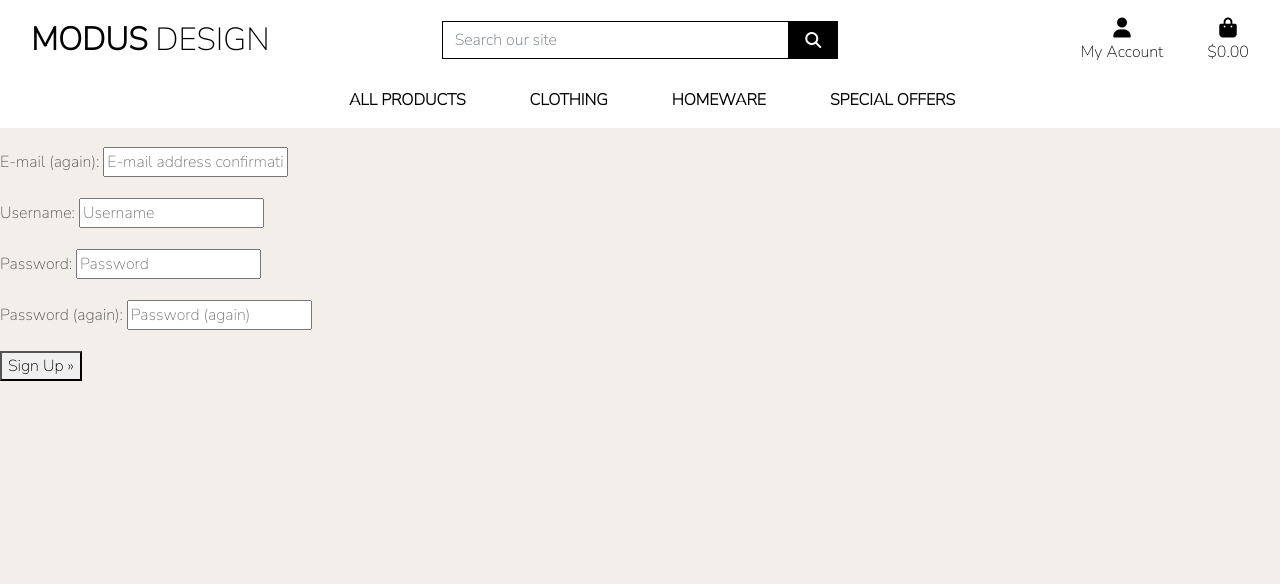
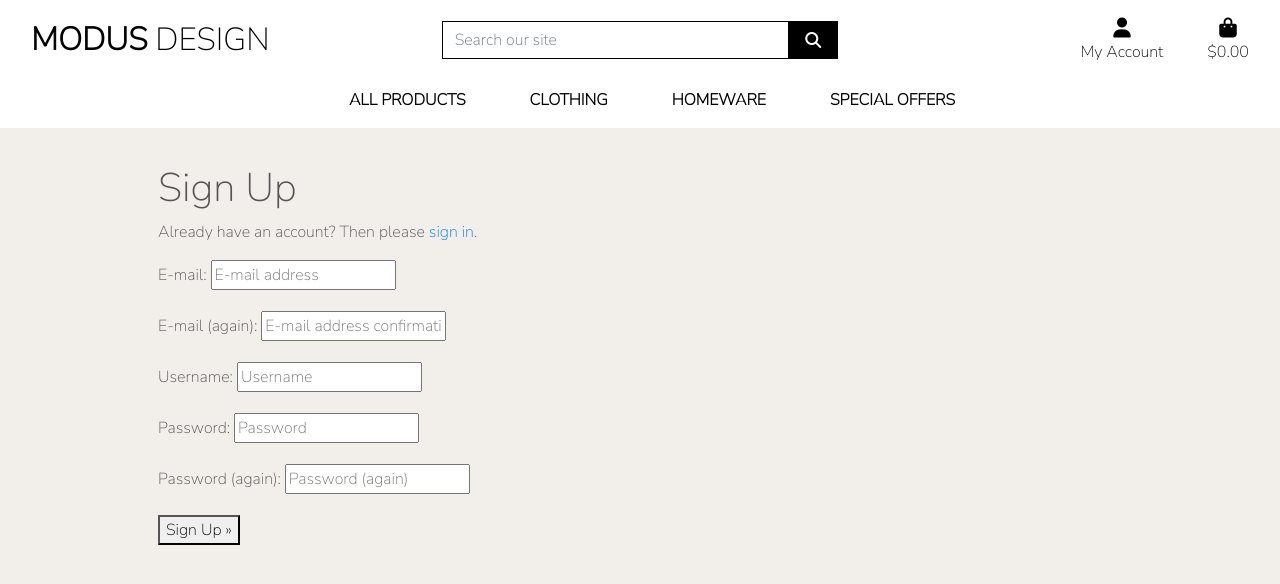
Before and after one commit to Code-Institute-Submissions/modusdesign, a Django app: page /accounts/signup/ in a window 1280 px wide. Shown: the top 584 px of the page. Run offline with Django 3.2, Linux system fonts and the light colour scheme; some libraries are stand-ins or nearby versions.

Commit message:
Adjusted allauth pages layout

```diff
--- a/templates/allauth/account/account_inactive.html
+++ b/templates/allauth/account/account_inactive.html
@@ -5,7 +5,10 @@
 {% block head_title %}{% trans "Account Inactive" %}{% endblock %}
 
 {% block content %}
-<h1>{% trans "Account Inactive" %}</h1>
+<div class="container header-container">
+    <div class="col">
+        <h1>{% trans "Account Inactive" %}</h1>
 
 <p>{% trans "This account is inactive." %}</p>
 {% endblock %}
+</div>
--- a/templates/allauth/account/email.html
+++ b/templates/allauth/account/email.html
@@ -5,6 +5,8 @@
 {% block head_title %}{% trans "Account" %}{% endblock %}
 
 {% block content %}
+<div class="container header-container">
+  <div class="col">
     <h1>{% trans "E-mail Addresses" %}</h1>
 {% if user.emailaddress_set.all %}
 <p>{% trans 'The following e-mail addresses are associated with your account:' %}</p>
@@ -70,4 +72,5 @@
   }
 })();
 </script>
+</div>
 {% endblock %}
--- a/templates/allauth/account/email_confirm.html
+++ b/templates/allauth/account/email_confirm.html
@@ -7,7 +7,9 @@
 
 
 {% block content %}
-<h1>{% trans "Confirm E-mail Address" %}</h1>
+<div class="container header-container">
+    <div class="col">
+    <h1>{% trans "Confirm E-mail Address" %}</h1>
 
 {% if confirmation %}
 
@@ -29,3 +31,4 @@
 {% endif %}
 
 {% endblock %}
+</div>
--- a/templates/allauth/account/login.html
+++ b/templates/allauth/account/login.html
@@ -7,7 +7,9 @@
 
 {% block content %}
 
-<h1>{% trans "Sign In" %}</h1>
+<div class="container header-container">
+  <div class="col">
+  <h1>{% trans "Sign In" %}</h1>
 
 {% get_providers as socialaccount_providers %}
 
@@ -42,5 +44,5 @@ for a {{ site_name }} account and sign in below:{% endblocktrans %}</p>
   <a class="button secondaryAction" href="{% url 'account_reset_password' %}">{% trans "Forgot Password?" %}</a>
   <button class="primaryAction" type="submit">{% trans "Sign In" %}</button>
 </form>
-
+</div>
 {% endblock %}
--- a/templates/allauth/account/logout.html
+++ b/templates/allauth/account/logout.html
@@ -5,7 +5,9 @@
 {% block head_title %}{% trans "Sign Out" %}{% endblock %}
 
 {% block content %}
-<h1>{% trans "Sign Out" %}</h1>
+<div class="container header-container">
+  <div class="col">
+  <h1>{% trans "Sign Out" %}</h1>
 
 <p>{% trans 'Are you sure you want to sign out?' %}</p>
 
@@ -16,6 +18,6 @@
   {% endif %}
   <button type="submit">{% trans 'Sign Out' %}</button>
 </form>
-
+</div>
 
 {% endblock %}
--- a/templates/allauth/account/password_change.html
+++ b/templates/allauth/account/password_change.html
@@ -5,6 +5,8 @@
 {% block head_title %}{% trans "Change Password" %}{% endblock %}
 
 {% block content %}
+<div class="container header-container">
+    <div class="col">
     <h1>{% trans "Change Password" %}</h1>
 
     <form method="POST" action="{% url 'account_change_password' %}" class="password_change">
@@ -13,3 +15,4 @@
         <button type="submit" name="action">{% trans "Change Password" %}</button>
     </form>
 {% endblock %}
+</div>
--- a/templates/allauth/account/password_reset.html
+++ b/templates/allauth/account/password_reset.html
@@ -6,7 +6,8 @@
 {% block head_title %}{% trans "Password Reset" %}{% endblock %}
 
 {% block content %}
-
+<div class="container header-container">
+    <div class="col">
     <h1>{% trans "Password Reset" %}</h1>
     {% if user.is_authenticated %}
     {% include "account/snippets/already_logged_in.html" %}
@@ -22,3 +23,4 @@
 
     <p>{% blocktrans %}Please contact us if you have any trouble resetting your password.{% endblocktrans %}</p>
 {% endblock %}
+</div>
--- a/templates/allauth/account/password_reset_done.html
+++ b/templates/allauth/account/password_reset_done.html
@@ -6,6 +6,8 @@
 {% block head_title %}{% trans "Password Reset" %}{% endblock %}
 
 {% block content %}
+<div class="container header-container">
+    <div class="col">
     <h1>{% trans "Password Reset" %}</h1>
 
     {% if user.is_authenticated %}
@@ -14,3 +16,4 @@
 
     <p>{% blocktrans %}We have sent you an e-mail. Please contact us if you do not receive it within a few minutes.{% endblocktrans %}</p>
 {% endblock %}
+</div>
--- a/templates/allauth/account/password_reset_from_key_done.html
+++ b/templates/allauth/account/password_reset_from_key_done.html
@@ -4,6 +4,9 @@
 {% block head_title %}{% trans "Change Password" %}{% endblock %}
 
 {% block content %}
+<div class="container header-container">
+    <div class="col">
     <h1>{% trans "Change Password" %}</h1>
     <p>{% trans 'Your password is now changed.' %}</p>
 {% endblock %}
+</div>
--- a/templates/allauth/account/password_set.html
+++ b/templates/allauth/account/password_set.html
@@ -5,6 +5,8 @@
 {% block head_title %}{% trans "Set Password" %}{% endblock %}
 
 {% block content %}
+<div class="container header-container">
+    <div class="col">
     <h1>{% trans "Set Password" %}</h1>
 
     <form method="POST" action="{% url 'account_set_password' %}" class="password_set">
@@ -13,3 +15,4 @@
         <input type="submit" name="action" value="{% trans 'Set Password' %}"/>
     </form>
 {% endblock %}
+</div>
--- a/templates/allauth/account/signup.html
+++ b/templates/allauth/account/signup.html
@@ -5,7 +5,9 @@
 {% block head_title %}{% trans "Signup" %}{% endblock %}
 
 {% block content %}
-<h1>{% trans "Sign Up" %}</h1>
+<div class="container header-container">
+  <div class="col">
+  <h1>{% trans "Sign Up" %}</h1>
 
 <p>{% blocktrans %}Already have an account? Then please <a href="{{ login_url }}">sign in</a>.{% endblocktrans %}</p>
 
@@ -19,3 +21,4 @@
 </form>
 
 {% endblock %}
+</div>
--- a/templates/allauth/account/signup_closed.html
+++ b/templates/allauth/account/signup_closed.html
@@ -5,7 +5,10 @@
 {% block head_title %}{% trans "Sign Up Closed" %}{% endblock %}
 
 {% block content %}
-<h1>{% trans "Sign Up Closed" %}</h1>
+<div class="container header-container">
+    <div class="col">
+    <h1>{% trans "Sign Up Closed" %}</h1>
 
 <p>{% trans "We are sorry, but the sign up is currently closed." %}</p>
 {% endblock %}
+</div>
--- a/templates/allauth/account/verification_sent.html
+++ b/templates/allauth/account/verification_sent.html
@@ -5,8 +5,11 @@
 {% block head_title %}{% trans "Verify Your E-mail Address" %}{% endblock %}
 
 {% block content %}
+<div class="container header-container">
+    <div class="col">
     <h1>{% trans "Verify Your E-mail Address" %}</h1>
 
     <p>{% blocktrans %}We have sent an e-mail to you for verification. Follow the link provided to finalize the signup process. Please contact us if you do not receive it within a few minutes.{% endblocktrans %}</p>
 
 {% endblock %}
+</div>
--- a/templates/allauth/account/verified_email_required.html
+++ b/templates/allauth/account/verified_email_required.html
@@ -5,7 +5,9 @@
 {% block head_title %}{% trans "Verify Your E-mail Address" %}{% endblock %}
 
 {% block content %}
-<h1>{% trans "Verify Your E-mail Address" %}</h1>
+<div class="container header-container">
+    <div class="col">
+    <h1>{% trans "Verify Your E-mail Address" %}</h1>
 
 {% url 'account_email' as email_url %}
 
@@ -21,3 +23,4 @@ contact us if you do not receive it within a few minutes.{% endblocktrans %}</p>
 
 
 {% endblock %}
+</div>
```
